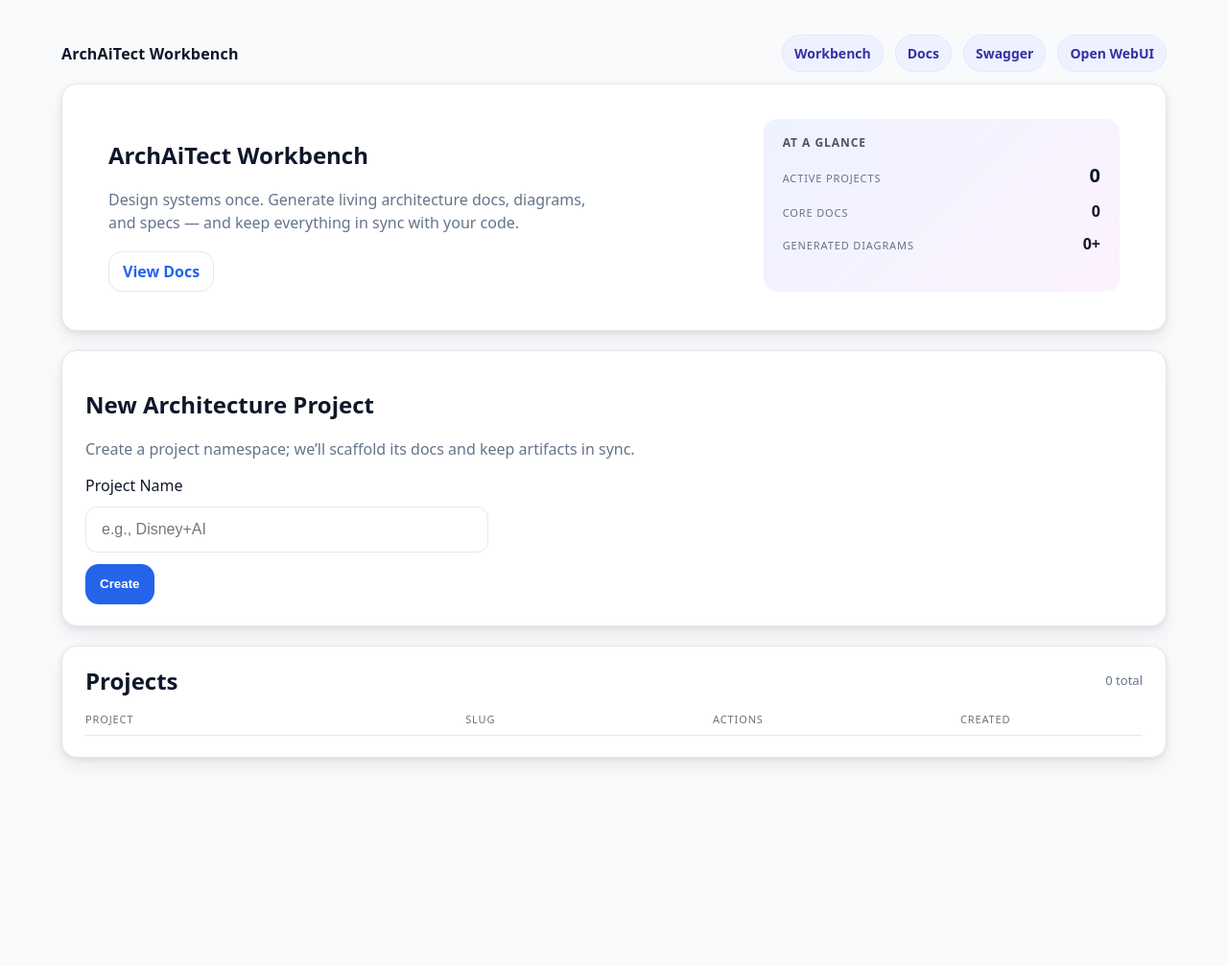
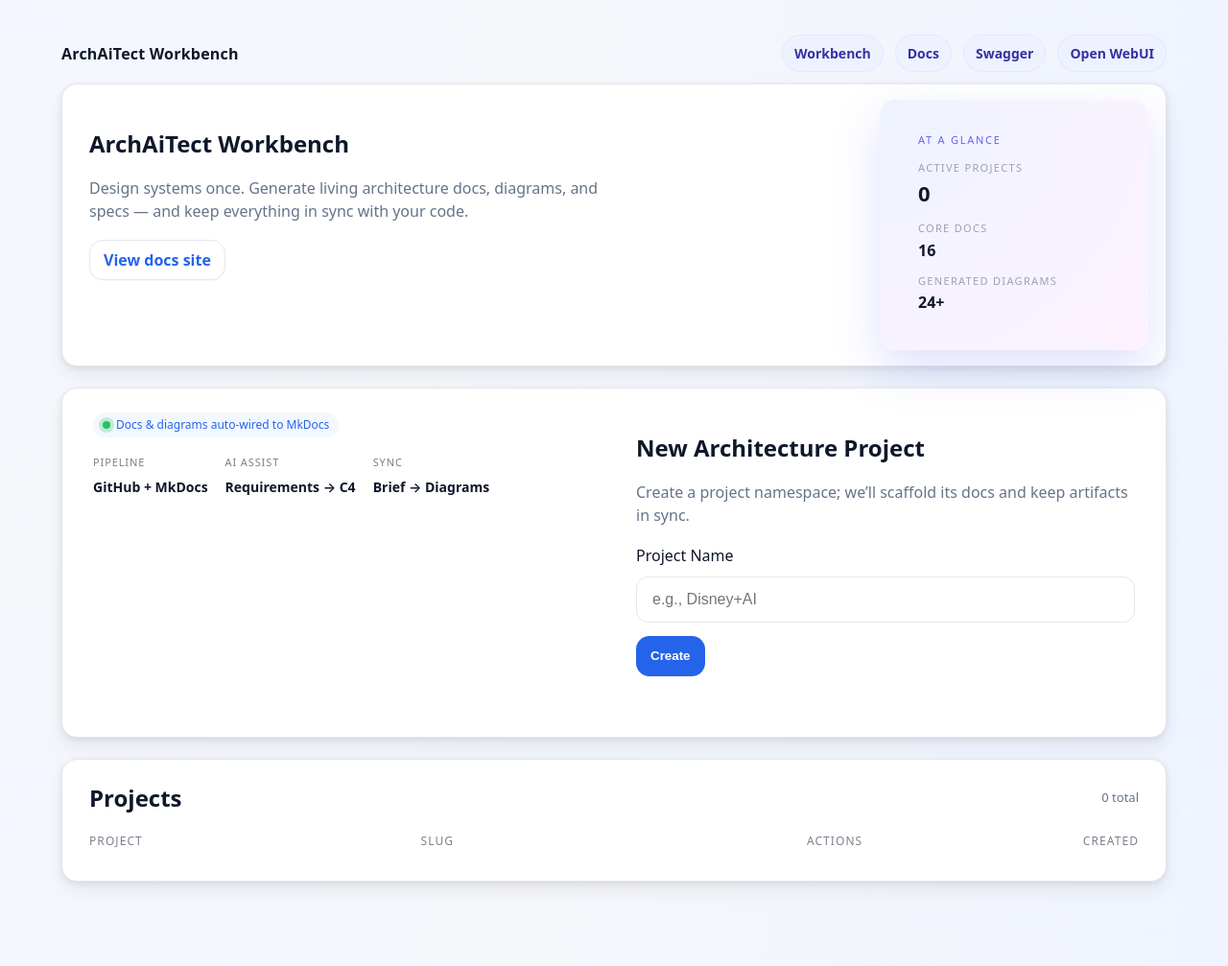
Before and after one commit to NimaShafie/arch-ai-tect, a FastAPI app: page / in a window 1280 px wide. Shown: the whole page at 96% size. Before the commit the page ends 854 px from the top, so only its background shows below. Run offline with FastAPI, Linux system fonts and the light colour scheme; data that the repository does not hold is empty.

```diff
--- a/server/templates/ui.html
+++ b/server/templates/ui.html
@@ -3,64 +3,195 @@
 {% block title %}Workbench UI · ArchAiTect{% endblock %}
 
 {% block content %}
-<div class="shell" style="padding-bottom:40px;">
 
-  <!-- HERO + AT A GLANCE -->
-  <section class="card" style="margin-bottom:20px; padding:20px 28px;">
-    <div style="display:flex; flex-wrap:wrap; gap:20px; align-items:stretch; justify-content:space-between;">
-      <!-- Left: intro -->
-      <div style="flex:2; min-width:260px;">
+<style>
+  /* Page background already set in base; extra safeguard */
+  body {
+    background: radial-gradient(circle at top left, #f4f7ff 0, #f5f7fb 38%, #eef3ff 100%);
+  }
+
+  .home-shell {
+    padding-bottom: 64px;
+  }
+
+  .pill-soft {
+    display:inline-flex;
+    align-items:center;
+    gap:6px;
+    padding:4px 10px;
+    border-radius:999px;
+    font-size:12px;
+    background:rgba(59,130,246,0.06);
+    color:#2563eb;
+  }
+  .pill-soft-dot {
+    width:8px;
+    height:8px;
+    border-radius:999px;
+    background:#22c55e;
+    box-shadow:0 0 0 4px rgba(34,197,94,0.25);
+  }
+
+  .mini-cols {
+    display:flex;
+    flex-wrap:wrap;
+    gap:18px;
+    margin-top:18px;
+  }
+  .mini-col-label {
+    font-size:11px;
+    letter-spacing:0.08em;
+    text-transform:uppercase;
+    color:rgba(15,23,42,0.55);
+    margin-bottom:6px;
+  }
+  .mini-col-title {
+    font-size:14px;
+    font-weight:600;
+    color:#0f172a;
+  }
+
+  /* Busy state for buttons */
+  .btn-busy {
+    position:relative;
+    pointer-events:none;
+    opacity:0.8;
+  }
+  .btn-busy::after {
+    content:"";
+    position:absolute;
+    right:12px;
+    width:13px;
+    height:13px;
+    border-radius:999px;
+    border:2px solid rgba(255,255,255,0.55);
+    border-top-color:#ffffff;
+    animation: aw-spin 0.6s linear infinite;
+  }
+  @keyframes aw-spin { to { transform:rotate(360deg); } }
+
+  /* Projects table layout */
+  .projects-table {
+    width:100%;
+    margin-top:12px;
+  }
+  .projects-header,
+  .projects-row {
+    display:grid;
+    grid-template-columns: 2.3fr 2.1fr 1.6fr 1.3fr;
+    gap:16px;
+    align-items:center;
+  }
+  .projects-header {
+    font-size:12px;
+    text-transform:uppercase;
+    letter-spacing:0.09em;
+    color:rgba(15,23,42,0.55);
+    padding:6px 0 10px;
+  }
+  .projects-row {
+    padding:14px 0;
+    border-top:1px solid var(--border);
+  }
+  .projects-actions {
+    display:flex;
+    justify-content:center;
+    gap:10px;
+  }
+  .projects-created {
+    text-align:right;
+    min-width:120px;
+  }
+
+  #createStatus {
+    margin-top:8px;
+    min-height:18px;
+    font-size:13px;
+    color:rgba(15,23,42,0.65);
+  }
+</style>
+
+<div class="home-shell">
+
+  <!-- HERO / SUMMARY CARD -->
+  <section class="card" style="display:flex; justify-content:space-between; gap:24px; align-items:stretch;">
+    <div style="flex:1.1; padding:24px 28px;">
       <h1 class="h1" style="margin-bottom:6px;">ArchAiTect Workbench</h1>
-        <p class="muted" style="max-width:520px; margin-bottom:18px;">
-          Design systems once. Generate living architecture docs, diagrams, and specs — and keep everything in sync with your code.
+      <p class="muted" style="max-width:540px; margin-bottom:18px;">
+        Design systems once. Generate living architecture docs, diagrams, and
+        specs — and keep everything in sync with your code.
       </p>
-	 <div style="display:flex; flex-wrap:wrap; gap:10px;">
-          <a href="https://docs.shafie.org" target="_blank" class="btn">View Docs</a>
+      <a href="https://docs.shafie.org" class="btn">
+        View docs site
+      </a>
+    </div>
+
+    <aside class="card" style="
+        flex:0 0 280px;
+        margin:16px 18px;
+        background:radial-gradient(circle at top left,#eef2ff 0,#f5f3ff 45%,#fdf2ff 100%);
+        border:none;
+        box-shadow:0 18px 45px rgba(129,140,248,0.25);
+    ">
+      <div class="bd" style="padding:18px 20px;">
+        <div style="font-size:11px; letter-spacing:0.16em; text-transform:uppercase; color:#6366f1; margin-bottom:12px;">
+          At a glance
+        </div>
+
+        <div style="font-size:11px; text-transform:uppercase; letter-spacing:0.12em; color:#9ca3af;">
+          Active projects
+        </div>
+        <div style="font-size:22px; font-weight:700; margin:2px 0 12px;">{{ projects|length }}</div>
+
+        <div style="font-size:11px; text-transform:uppercase; letter-spacing:0.12em; color:#9ca3af;">
+          Core docs
+        </div>
+        <div style="font-size:16px; font-weight:600; margin:2px 0 12px;">16</div>
+
+        <div style="font-size:11px; text-transform:uppercase; letter-spacing:0.12em; color:#9ca3af;">
+          Generated diagrams
+        </div>
+        <div style="font-size:16px; font-weight:600; margin-top:2px;">24+</div>
+      </div>
+    </aside>
+  </section>
+
+  <!-- NEW PROJECT CARD -->
+  <section class="card" style="margin-top:22px;">
+    <div class="bd" style="padding:24px 32px;">
+      <div style="display:flex; gap:40px; align-items:flex-start; justify-content:space-between;">
+        <!-- LEFT: pipeline explanation / flair -->
+        <div style="flex:1.1; min-width:260px;">
+          <div class="pill-soft">
+            <span class="pill-soft-dot"></span>
+            <span>Docs &amp; diagrams auto-wired to MkDocs</span>
+          </div>
+
+          <div class="mini-cols">
+            <div>
+              <div class="mini-col-label">Pipeline</div>
+              <div class="mini-col-title">GitHub + MkDocs</div>
+            </div>
+            <div>
+              <div class="mini-col-label">AI Assist</div>
+              <div class="mini-col-title">Requirements → C4</div>
+            </div>
+            <div>
+              <div class="mini-col-label">Sync</div>
+              <div class="mini-col-title">Brief → Diagrams</div>
+            </div>
           </div>
         </div>
 
-      <!-- Right: stats -->
-      <div style="
-        flex:1;
-        min-width:220px;
-        border-radius:14px;
-        background:linear-gradient(135deg, #eef2ff 0%, #f5f3ff 45%, #fdf2ff 100%);
-        padding:16px 20px;
-        display:flex;
-        flex-direction:column;
-        gap:10px;
-      ">
-        <div style="font-size:12px; letter-spacing:.08em; text-transform:uppercase; color:#4b5563; font-weight:600;">
-          At a glance
-        </div>
-        <div style="display:flex; flex-direction:column; gap:10px; font-size:13px;">
-          <div style="display:flex; justify-content:space-between; align-items:baseline;">
-            <div class="muted" style="text-transform:uppercase; font-size:11px; letter-spacing:.08em;">Active projects</div>
-            <div style="font-size:20px; font-weight:700;">{{ projects|length }}</div>
-          </div>
-          <div style="display:flex; justify-content:space-between; align-items:baseline;">
-            <div class="muted" style="text-transform:uppercase; font-size:11px; letter-spacing:.08em;">Core docs</div>
-            <div style="font-size:16px; font-weight:600;">{{ projects|length * 4 }}</div>
-          </div>
-          <div style="display:flex; justify-content:space-between; align-items:baseline;">
-            <div class="muted" style="text-transform:uppercase; font-size:11px; letter-spacing:.08em;">Generated diagrams</div>
-            <div style="font-size:16px; font-weight:600;">{{ projects|length * 6 }}+</div>
-          </div>
-        </div>
-      </div>
-    </div>
-  </section>
-
-  <!-- NEW PROJECT CARD (no slug/nav_title fields) -->
-  <section class="card" style="margin-bottom:20px;">
-    <div style="padding:18px 24px 22px 24px;">
+        <!-- RIGHT: heading + form stacked -->
+        <div style="flex:1.3; min-width:320px; max-width:520px;">
           <h2 class="h1" style="margin-bottom:4px;">New Architecture Project</h2>
-      <p class="muted" style="margin-bottom:14px;">
+          <p class="muted" style="margin-bottom:18px;">
             Create a project namespace; we’ll scaffold its docs and keep artifacts in sync.
           </p>
 
-      <form id="createForm" autocomplete="off" style="margin-top:4px; max-width:420px;">
-        <div class="form-row" style="margin-bottom:12px;">
+          <form id="createForm" autocomplete="off">
+            <div class="form-row">
               <label for="name">Project Name</label>
               <input
                 id="name"
@@ -72,102 +203,59 @@
               />
             </div>
 
-        <button type="submit" class="btn primary">
-          Create
-        </button>
+            <div style="margin-top:12px;">
+              <button type="submit" class="btn primary" id="createBtn">Create</button>
+            </div>
+            <p id="createStatus"></p>
           </form>
+        </div>
+      </div>
     </div>
   </section>
 
-  <!-- PROJECTS CARD (full width, horizontal layout) -->
-  <section class="card">
-    <style>
-      .projects-table {
-        width: 100%;
-      }
-      .projects-table-header,
-      .project-row {
-        display: grid;
-        grid-template-columns: minmax(0, 2.2fr) minmax(0, 1.4fr) minmax(0, 1.4fr) minmax(0, 1.1fr);
-        align-items: center;
-        gap: 16px;
-      }
-      .projects-table-header {
-        padding: 4px 0 8px 0;
-        font-size: 11px;
-        text-transform: uppercase;
-        letter-spacing: .08em;
-        color: #6b7280;
-        border-bottom: 1px solid var(--border);
-      }
-      .project-row {
-        padding: 12px 0;
-        border-bottom: 1px solid var(--border);
-        font-size: 14px;
-      }
-      .project-row:last-child {
-        border-bottom: none;
-      }
-      .project-name {
-        font-weight: 600;
-      }
-      .project-slug {
-        font-family: ui-monospace, SFMono-Regular, Menlo, Monaco, Consolas, "Liberation Mono", "Courier New", monospace;
-        font-size: 13px;
-      }
-      .project-actions {
-        display: flex;
-        gap: 8px;
-        align-items: center;
-      }
-      .project-created {
-        text-align: right;
-        font-size: 13px;
-        color: #6b7280;
-      }
-      @media (max-width: 800px) {
-        .projects-table-header,
-        .project-row {
-          grid-template-columns: minmax(0, 2fr) minmax(0, 1.2fr) minmax(0, 1.6fr);
-        }
-        .projects-table-header div:nth-child(4),
-        .project-row > div:nth-child(4) {
-          display: none; /* hide Created on smaller screens */
-        }
-      }
-    </style>
-
-    <div style="padding:18px 24px 22px 24px;">
-      <div style="display:flex; justify-content:space-between; align-items:center; margin-bottom:10px;">
+  <!-- PROJECTS LIST CARD -->
+  <section class="card" style="margin-top:22px;">
+    <div class="bd" style="padding:22px 28px;">
+      <div style="display:flex; align-items:center; justify-content:space-between; gap:12px; margin-bottom:6px;">
         <h2 class="h1" style="margin:0;">Projects</h2>
         <div class="muted" style="font-size:13px;">{{ projects|length }} total</div>
       </div>
 
       <div class="projects-table">
-        <div class="projects-table-header">
+        <div class="projects-header">
           <div>Project</div>
           <div>Slug</div>
-          <div>Actions</div>
-          <div>Created</div>
+          <div style="text-align:center;">Actions</div>
+          <div class="projects-created">Created</div>
         </div>
 
-        <div id="projectsTableBody">
+        <div id="projects">
           {% for p in projects %}
-          <div class="project-row" data-name="{{ p.name | e }}" data-slug="{{ p.slug | e }}">
-            <div class="project-name">{{ p.name }}</div>
-            <div class="project-slug muted">/{{ p.slug }}</div>
-            <div class="project-actions">
+          <div class="projects-row" data-row="{{ p.slug }}">
+            <div>
+              <div style="font-weight:600">{{ p.name }}</div>
+              <div class="muted">/{{ p.slug }}</div>
+            </div>
+
+            <div class="muted">
+              /{{ p.slug }}
+            </div>
+
+            <div class="projects-actions">
               <a class="btn" href="/ui/{{ p.slug }}">View</a>
               <button
                 class="btn"
-                style="color:#dc2626; border-color:#fecaca; background:#fff5f5;"
+                style="color:#dc2626;border-color:#fecaca;background:#fff5f5"
                 data-delete="{{ p.slug }}"
               >
                 Delete
               </button>
             </div>
-            <div class="project-created">
-              {{ p.created_at.strftime("%m/%d/%Y") if p.created_at else "" }}
+
+            <div class="projects-created muted">
+              {% if p.created_at %}
+                {{ p.created_at.strftime("%m/%d/%Y") }}
+              {% endif %}
             </div>
           </div>
           {% endfor %}
@@ -183,50 +271,85 @@
 
 {% block scripts %}
 <script>
-  // Create new project (slug & nav_title are always auto-handled on the backend)
-  document.querySelector('#createForm').addEventListener('submit', async (e) => {
+  function setBusy(btn, busy, labelWhenBusy) {
+    if (!btn) return;
+    if (busy) {
+      btn.dataset.originalLabel = btn.textContent;
+      if (labelWhenBusy) btn.textContent = labelWhenBusy;
+      btn.classList.add("btn-busy");
+      btn.disabled = true;
+    } else {
+      if (btn.dataset.originalLabel) {
+        btn.textContent = btn.dataset.originalLabel;
+      }
+      btn.classList.remove("btn-busy");
+      btn.disabled = false;
+    }
+  }
+
+  const createForm = document.querySelector('#createForm');
+  const createStatus = document.querySelector('#createStatus');
+  const createBtn = document.querySelector('#createBtn');
+
+  // Create project with visual feedback
+  createForm.addEventListener('submit', async (e) => {
     e.preventDefault();
-    const form = e.target;
-    const data = {
-      name: form.name.value.trim()
-    };
+    const name = e.target.name.value.trim();
+    if (!name) return;
 
-    if (!data.name) return;
+    setBusy(createBtn, true, "Creating…");
+    createStatus.textContent = "Creating project and updating MkDocs…";
 
+    const payload = { name };
+
+    try {
       const r = await fetch('/api/projects', {
-      method: 'POST',
-      headers: { 'Content-Type': 'application/json' },
-      body: JSON.stringify(data),
+        method:'POST',
+        headers:{'Content-Type':'application/json'},
+        body: JSON.stringify(payload),
       });
 
       if (!r.ok) {
         const msg = await r.text();
-      alert('Create failed: ' + msg);
+        createStatus.textContent = "Create failed: " + msg;
         return;
       }
+
+      createStatus.textContent = "Project created. Refreshing list…";
       location.reload();
+    } catch (err) {
+      console.error(err);
+      createStatus.textContent = "Create failed: " + err.message;
+    } finally {
+      setBusy(createBtn, false);
+    }
   });
 
-  // Delete project (with confirm)
-  document.querySelector('#projectsTableBody').addEventListener('click', async (e) => {
+  // Delete with busy feedback
+  document.querySelector('#projects').addEventListener('click', async (e) => {
     const btn = e.target.closest('[data-delete]');
     if (!btn) return;
 
     const slug = btn.getAttribute('data-delete');
     if (!confirm(`Delete project "${slug}" and its generated files in docs?`)) return;
 
-    const r = await fetch(`/api/projects/${encodeURIComponent(slug)}`, {
-      method: 'DELETE'
-    });
+    setBusy(btn, true, "Deleting…");
 
+    try {
+      const r = await fetch(`/api/projects/${encodeURIComponent(slug)}`, { method:'DELETE' });
       if (!r.ok) {
         const msg = await r.text();
         alert('Delete failed: ' + msg);
+        setBusy(btn, false);
         return;
       }
-
-    const row = btn.closest('.project-row');
+      const row = document.querySelector(`.projects-row[data-row="${slug}"]`);
       if (row) row.remove();
+    } catch (err) {
+      console.error(err);
+      alert('Delete failed: ' + err.message);
+      setBusy(btn, false);
+    }
   });
 </script>
 {% endblock %}
```
Also changed, not shown: server/models.py (+4 -4 lines). Lines whose indentation alone changed are shown as unchanged.
